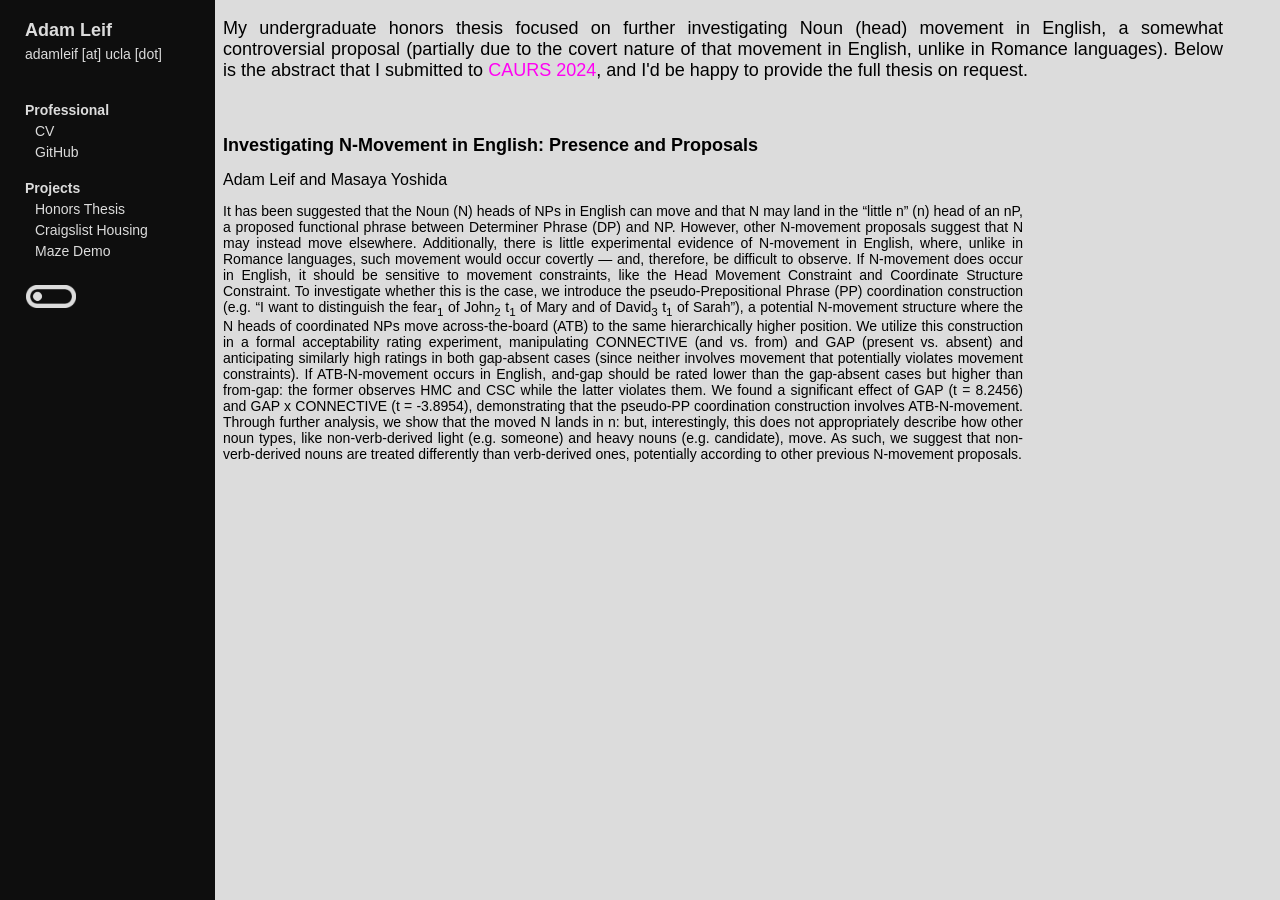
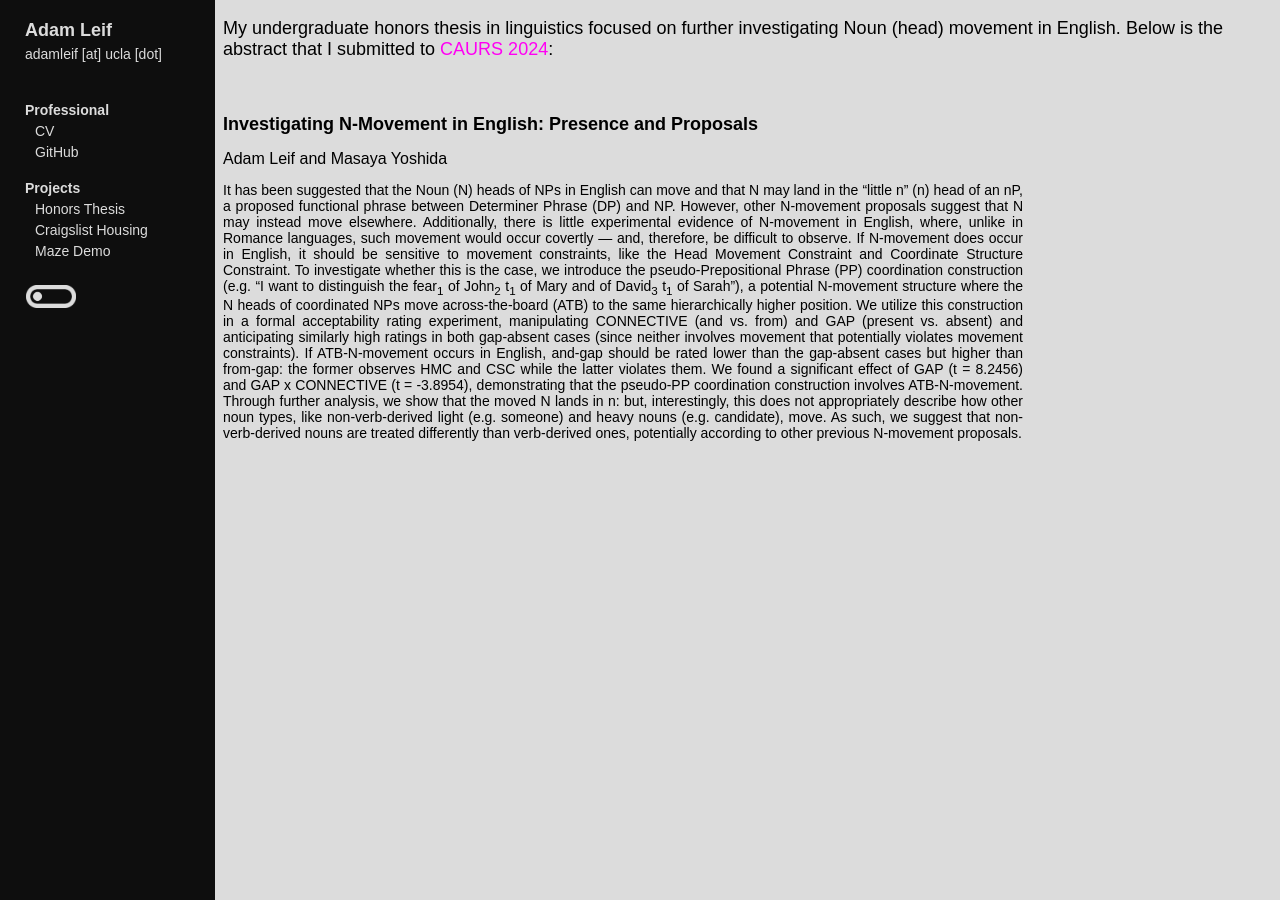
Before and after one commit to adamleif/adamleif.github.io, a Jekyll site: the page built from pages/honors_thesis.html, in a window 1280 px wide. Built offline with Jekyll 4.4.1, drawn with Linux system fonts in a browser that asks for light colours.

Commit message:
modified honors thesis page

```diff
--- a/pages/honors_thesis.html
+++ b/pages/honors_thesis.html
@@ -4,10 +4,8 @@ title: Adam Leif Undergraduate Honors Thesis
 
 <h1></h1>
 <p>
-My undergraduate honors thesis focused on further investigating Noun (head) movement in
-English, a somewhat controversial proposal (partially due to the covert nature of that
-movement in English, unlike in Romance languages). Below is the abstract that I submitted to
-<a href="https://www.caurs.com/">CAURS 2024</a>, and I'd be happy to provide the full thesis on request.
+My undergraduate honors thesis in linguistics focused on further investigating Noun (head) movement in
+English. Below is the abstract that I submitted to <a href="https://www.caurs.com/">CAURS 2024</a>:
 </p>
 <br>
 <div class="abstract">
```
